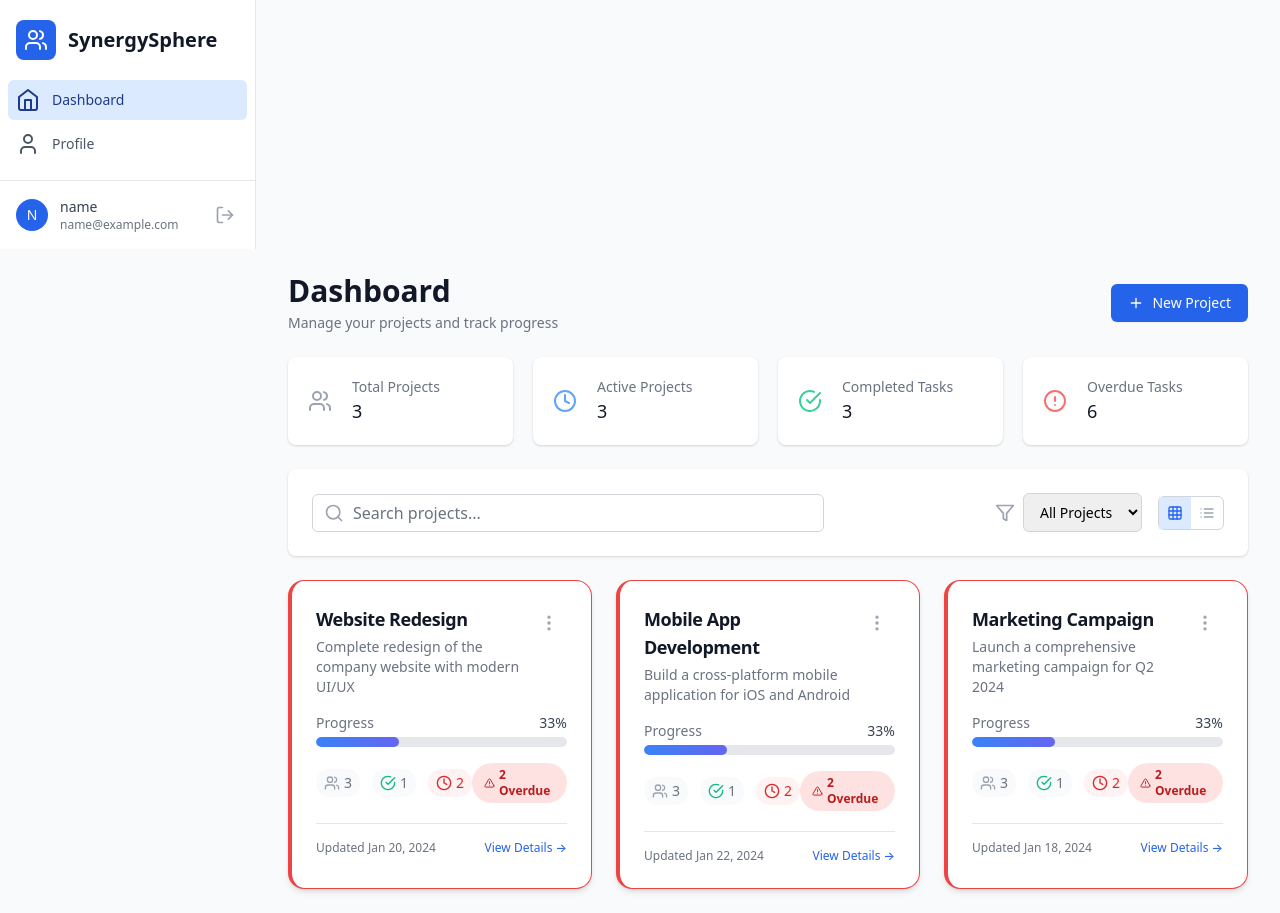
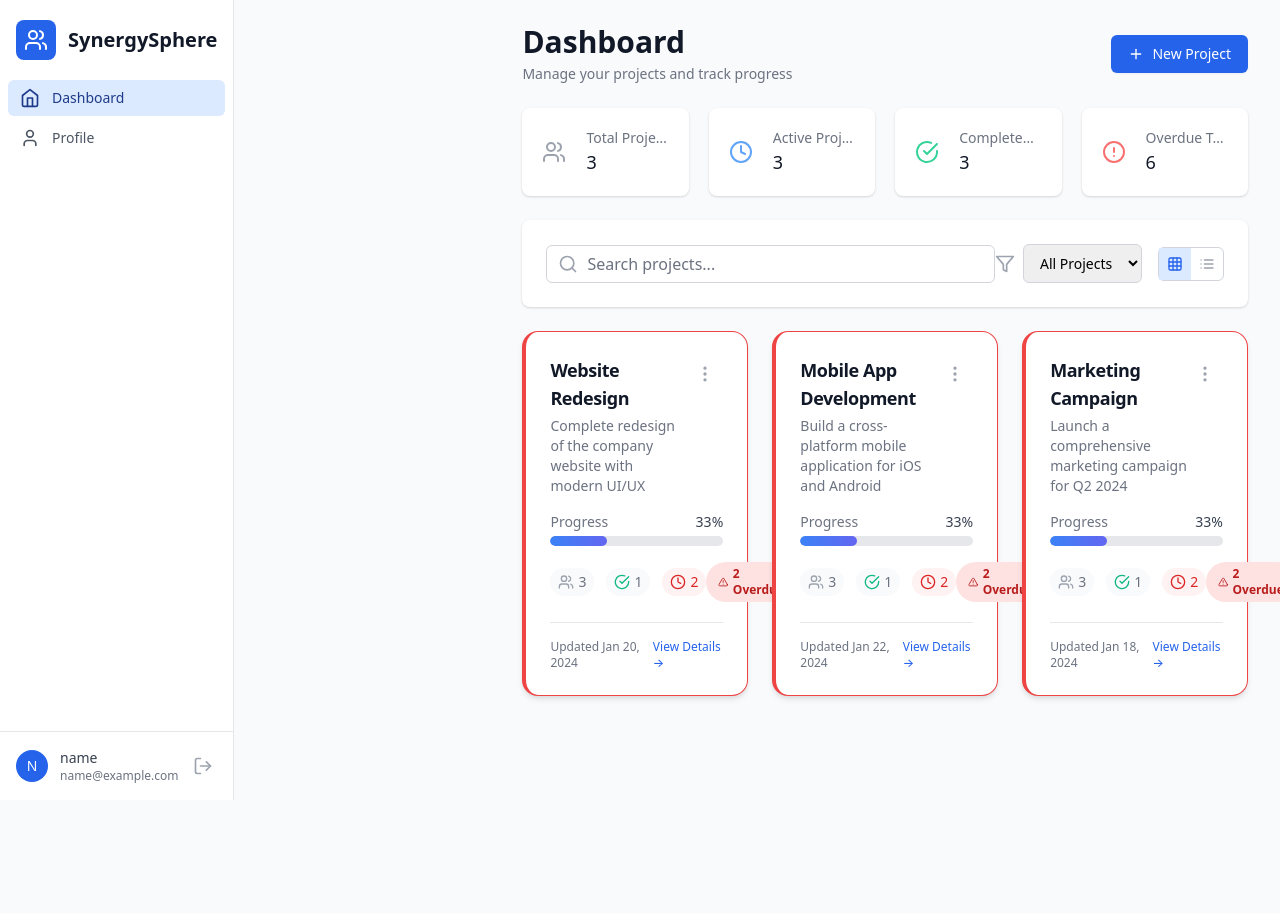
Before and after one commit to Archit008-prg/SynergyBase, a React (Create React App) app: page /login in a window 1280 px wide. Both pictures are taken after typing "name@example.com", "Sample123" into the empty fields and a click on the button "Sign In". After the commit the page ends 800 px from the top, so only its background shows below. Built offline with nearby package versions, Linux system fonts and the light colour scheme.

Commit message:
Update Layout.tsx

```diff
--- a/src/components/Layout.tsx
+++ b/src/components/Layout.tsx
@@ -1,21 +1,16 @@
 import React, { useState } from 'react';
 import { Link, useLocation, useNavigate } from 'react-router-dom';
 import { useAuth } from '../contexts/AuthContext';
-import {
-  Users,
-  Plus,
-  Menu,
-  X,
-  Home,
-  User,
-  LogOut,
-  Bell,
-  Search
-} from 'lucide-react';
+import { Users, Plus, Menu, X, Home, User, LogOut, Bell, Search } from 'lucide-react';
 
 interface LayoutProps {
   children: React.ReactNode;
 }
+
+const navItems = [
+  { name: 'Dashboard', href: '/dashboard', icon: Home },
+  { name: 'Profile', href: '/profile', icon: User },
+];
 
 const Layout: React.FC<LayoutProps> = ({ children }) => {
   const [sidebarOpen, setSidebarOpen] = useState(false);
@@ -29,17 +24,55 @@ const Layout: React.FC<LayoutProps> = ({ children }) => {
     navigate('/login');
   };
 
-  const navigation = [
-    { name: 'Dashboard', href: '/dashboard', icon: Home },
-    { name: 'Profile', href: '/profile', icon: User },
-  ];
+  const renderNavItem = (item: typeof navItems[0]) => {
+    const isActive = location.pathname === item.href;
+    return (
+      <Link
+        key={item.name}
+        to={item.href}
+        className={`group flex items-center px-3 py-2 rounded-md text-sm font-medium transition-colors ${
+          isActive ? 'bg-blue-100 text-blue-900' : 'text-gray-600 hover:bg-gray-50 hover:text-gray-900'
+        }`}
+        onClick={() => setSidebarOpen(false)}
+      >
+        <item.icon className="mr-3 h-5 w-5" />
+        {item.name}
+      </Link>
+    );
+  };
+
+  const sidebarContent = (
+    <div className="flex flex-col h-full bg-white border-r border-gray-200">
+      <div className="flex items-center px-4 py-5">
+        <div className="bg-blue-600 p-2 rounded-lg">
+          <Users className="h-6 w-6 text-white" />
+        </div>
+        <span className="ml-3 text-xl font-bold text-gray-900">SynergySphere</span>
+      </div>
+      <nav className="flex-1 px-2 space-y-1">{navItems.map(renderNavItem)}</nav>
+      <div className="flex-shrink-0 p-4 border-t border-gray-200 flex items-center justify-between">
+        <div className="flex items-center">
+          <div className="h-8 w-8 rounded-full bg-blue-600 flex items-center justify-center">
+            <span className="text-sm font-medium text-white">{user?.name?.charAt(0).toUpperCase() || 'U'}</span>
+          </div>
+          <div className="ml-3">
+            <p className="text-sm font-medium text-gray-700">{user?.name}</p>
+            <p className="text-xs font-medium text-gray-500">{user?.email}</p>
+          </div>
+        </div>
+        <button onClick={handleLogout} className="p-1 rounded-md text-gray-400 hover:text-gray-600">
+          <LogOut className="h-5 w-5" />
+        </button>
+      </div>
+    </div>
+  );
 
   return (
-    <div className="min-h-screen bg-gray-50">
-      {/* Mobile sidebar */}
+    <div className="min-h-screen bg-gray-50 flex">
+      {/* Mobile Sidebar */}
       <div className={`fixed inset-0 z-50 lg:hidden ${sidebarOpen ? 'block' : 'hidden'}`}>
         <div className="fixed inset-0 bg-gray-600 bg-opacity-75" onClick={() => setSidebarOpen(false)} />
-        <div className="relative flex-1 flex flex-col max-w-xs w-full bg-white">
+        <div className="relative flex-1 max-w-xs w-full">
           <div className="absolute top-0 right-0 -mr-12 pt-2">
             <button
               type="button"
@@ -49,128 +82,36 @@ const Layout: React.FC<LayoutProps> = ({ children }) => {
               <X className="h-6 w-6 text-white" />
             </button>
           </div>
-          <div className="flex-1 h-0 pt-5 pb-4 overflow-y-auto">
-            <div className="flex-shrink-0 flex items-center px-4">
-              <div className="bg-blue-600 p-2 rounded-lg">
-                <Users className="h-6 w-6 text-white" />
-              </div>
-              <span className="ml-3 text-xl font-bold text-gray-900">SynergySphere</span>
-            </div>
-            <nav className="mt-5 px-2 space-y-1">
-              {navigation.map((item) => {
-                const isActive = location.pathname === item.href;
-                return (
-                  <Link
-                    key={item.name}
-                    to={item.href}
-                    className={`${
-                      isActive
-                        ? 'bg-blue-100 text-blue-900'
-                        : 'text-gray-600 hover:bg-gray-50 hover:text-gray-900'
-                    } group flex items-center px-2 py-2 text-base font-medium rounded-md`}
-                    onClick={() => setSidebarOpen(false)}
-                  >
-                    <item.icon className="mr-4 h-6 w-6" />
-                    {item.name}
-                  </Link>
-                );
-              })}
-            </nav>
-          </div>
-          <div className="flex-shrink-0 flex border-t border-gray-200 p-4">
-            <div className="flex items-center">
-              <div className="flex-shrink-0">
-                <div className="h-8 w-8 rounded-full bg-blue-600 flex items-center justify-center">
-                  <span className="text-sm font-medium text-white">
-                    {user?.name?.charAt(0).toUpperCase() || 'U'}
-                  </span>
-                </div>
-              </div>
-              <div className="ml-3">
-                <p className="text-base font-medium text-gray-700">{user?.name}</p>
-                <p className="text-sm font-medium text-gray-500">{user?.email}</p>
-              </div>
-            </div>
-          </div>
+          {sidebarContent}
         </div>
       </div>
 
-      {/* Desktop sidebar */}
-      <div className="hidden lg:flex lg:flex-shrink-0">
-        <div className="flex flex-col w-64">
-          <div className="flex flex-col h-0 flex-1 border-r border-gray-200 bg-white">
-            <div className="flex-1 flex flex-col pt-5 pb-4 overflow-y-auto">
-              <div className="flex items-center flex-shrink-0 px-4">
-                <div className="bg-blue-600 p-2 rounded-lg">
-                  <Users className="h-6 w-6 text-white" />
-                </div>
-                <span className="ml-3 text-xl font-bold text-gray-900">SynergySphere</span>
-              </div>
-              <nav className="mt-5 flex-1 px-2 space-y-1">
-                {navigation.map((item) => {
-                  const isActive = location.pathname === item.href;
-                  return (
-                    <Link
-                      key={item.name}
-                      to={item.href}
-                      className={`${
-                        isActive
-                          ? 'bg-blue-100 text-blue-900'
-                          : 'text-gray-600 hover:bg-gray-50 hover:text-gray-900'
-                      } group flex items-center px-2 py-2 text-sm font-medium rounded-md`}
-                    >
-                      <item.icon className="mr-3 h-6 w-6" />
-                      {item.name}
-                    </Link>
-                  );
-                })}
-              </nav>
-            </div>
-            <div className="flex-shrink-0 flex border-t border-gray-200 p-4">
-              <div className="flex items-center w-full">
-                <div className="flex-shrink-0">
-                  <div className="h-8 w-8 rounded-full bg-blue-600 flex items-center justify-center">
-                    <span className="text-sm font-medium text-white">
-                      {user?.name?.charAt(0).toUpperCase() || 'U'}
-                    </span>
-                  </div>
-                </div>
-                <div className="ml-3 flex-1">
-                  <p className="text-sm font-medium text-gray-700">{user?.name}</p>
-                  <p className="text-xs font-medium text-gray-500">{user?.email}</p>
-                </div>
-                <button
-                  onClick={handleLogout}
-                  className="ml-2 p-1 rounded-md text-gray-400 hover:text-gray-600"
-                >
-                  <LogOut className="h-5 w-5" />
-                </button>
-              </div>
-            </div>
-          </div>
-        </div>
-      </div>
+      {/* Desktop Sidebar */}
+      <div className="hidden lg:flex lg:flex-shrink-0">{sidebarContent}</div>
 
       {/* Main content */}
-      <div className="lg:pl-64 flex flex-col flex-1">
-        {/* Top bar */}
-        <div className="sticky top-0 z-10 lg:hidden pl-1 pt-1 sm:pl-3 sm:pt-3 bg-gray-50">
+      <div className="flex-1 flex flex-col lg:pl-64">
+        {/* Topbar */}
+        <div className="sticky top-0 z-10 flex items-center justify-between bg-gray-50 px-4 py-3 border-b border-gray-200 lg:hidden">
           <button
-            type="button"
-            className="-ml-0.5 -mt-0.5 h-12 w-12 inline-flex items-center justify-center rounded-md text-gray-500 hover:text-gray-900 focus:outline-none focus:ring-2 focus:ring-inset focus:ring-blue-500"
+            className="h-10 w-10 inline-flex items-center justify-center rounded-md text-gray-500 hover:text-gray-900 focus:outline-none focus:ring-2 focus:ring-inset focus:ring-blue-500"
             onClick={() => setSidebarOpen(true)}
           >
             <Menu className="h-6 w-6" />
           </button>
+          <span className="text-lg font-semibold">SynergySphere</span>
+          <div className="flex items-center space-x-3">
+            <button className="p-1 text-gray-400 hover:text-gray-600">
+              <Bell className="h-5 w-5" />
+            </button>
+            <button className="p-1 text-gray-400 hover:text-gray-600">
+              <User className="h-5 w-5" />
+            </button>
+          </div>
         </div>
 
-        {/* Page content */}
         <main className="flex-1">
-          <div className="py-6">
-            <div className="max-w-7xl mx-auto px-4 sm:px-6 lg:px-8">
-              {children}
-            </div>
-          </div>
+          <div className="py-6 max-w-7xl mx-auto px-4 sm:px-6 lg:px-8">{children}</div>
         </main>
       </div>
     </div>
```
